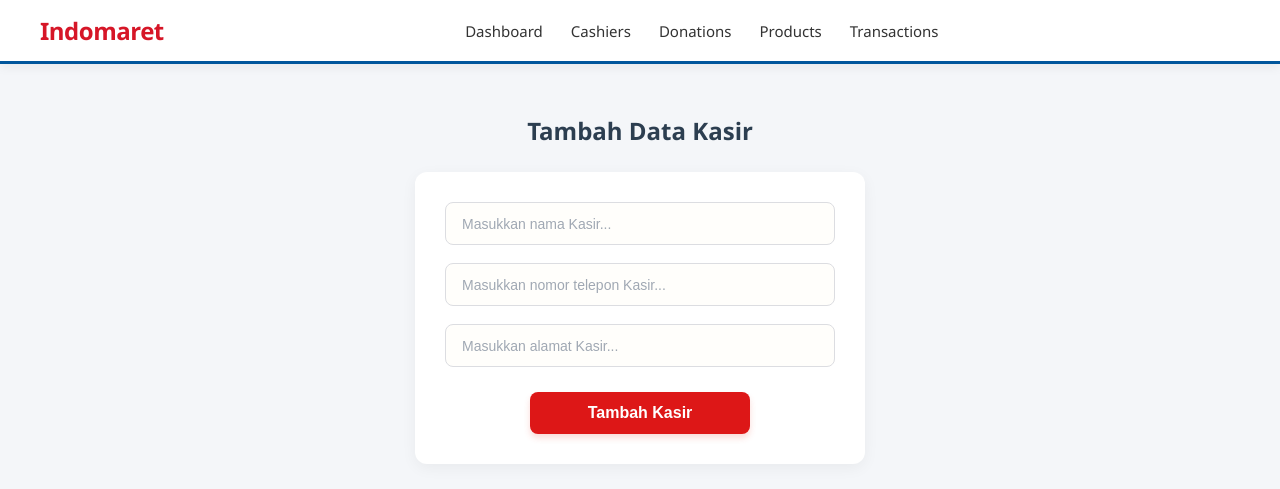
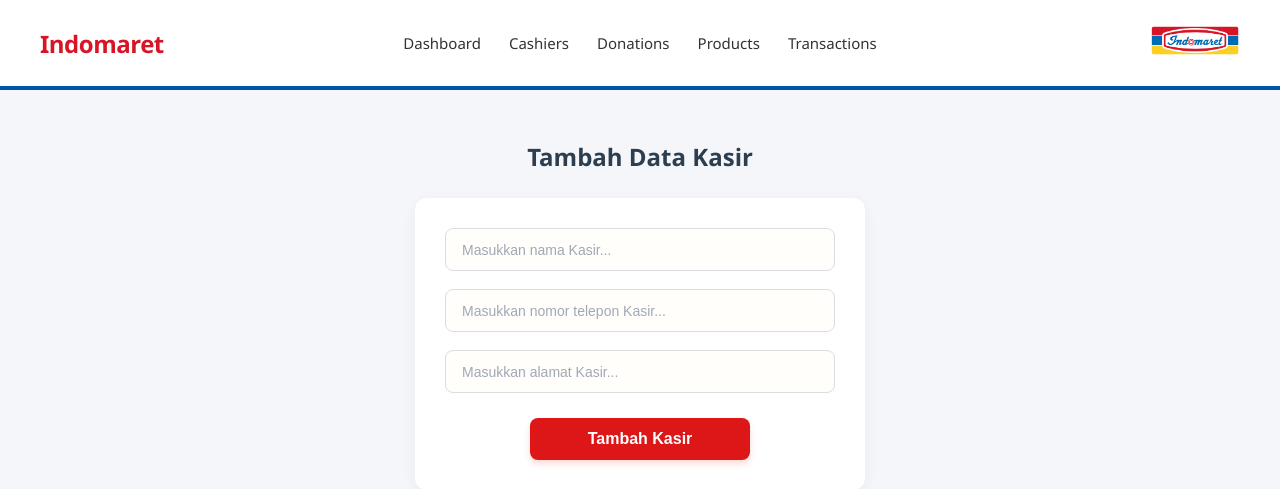
Before and after one commit to dirakhraa/RPL4_indomaret_POS, a PHP site: page /pages/cashiers/add.php in a window 1280 px wide. Shown: the top 489 px of the page. Run offline with PHP 8.4, Linux system fonts and the light colour scheme.

Commit message:
Update tampilan header dan CSS

```diff
--- a/assets/css/style.css
+++ b/assets/css/style.css
@@ -15,13 +15,19 @@ body {
   display: flex;
   align-items: center;
   justify-content: space-between;
-  padding: 14px 40px;
-  background-color: #ffffff;
-  border-bottom: 3px solid #00569c;
-  box-shadow: 0 4px 10px rgba(0, 0, 0, 0.05);
-  position: sticky;
-  top: 0;
-  z-index: 100;
+  position: relative;
+  padding: 20px 40px;
+  min-height: 90px;
+  background-color: white;
+  border-bottom: 4px solid #0055a4;
+  box-sizing: border-box;
+}
+
+/* Logo gambar sebelah kanan */
+.site-header img {
+  width: 130px;
+  height: auto;
+  object-fit: contain;
 }
 
 /* ===== Logo ===== */
@@ -34,20 +40,27 @@ body {
 }
 
 /* ===== Navigation ===== */
+/* Menu tetap di tengah */
 .nav-menu {
-  flex: 1;
-  display: flex;
-  justify-content: center;
+  position: absolute;
+  left: 50%;
+  transform: translateX(-50%);
 }
 
 .nav-menu ul {
   display: flex;
+  align-items: center;
   justify-content: center;
-  align-items: center;
   list-style: none;
   gap: 28px;
   padding: 0;
   margin: 0;
+}
+
+/* Logo sebelah kanan */
+.logo-kanan img {
+  width: 90px;
+  object-fit: contain;
 }
 
 .nav-menu a {
--- a/includes/header.php
+++ b/includes/header.php
@@ -23,6 +23,11 @@
                 <li><a href="/indomaret_RPL4/pages/transactions/list.php">Transactions</a></li>
             </ul>
         </nav>
+
+        <div class="logo-kanan">
+            <img src="/indomaret_RPL4/assets/img/Logo_Indomaret-Photoroom.png" alt="Logo Indomaret">
+        </div>
+
     </header>
 
 </body>
```
